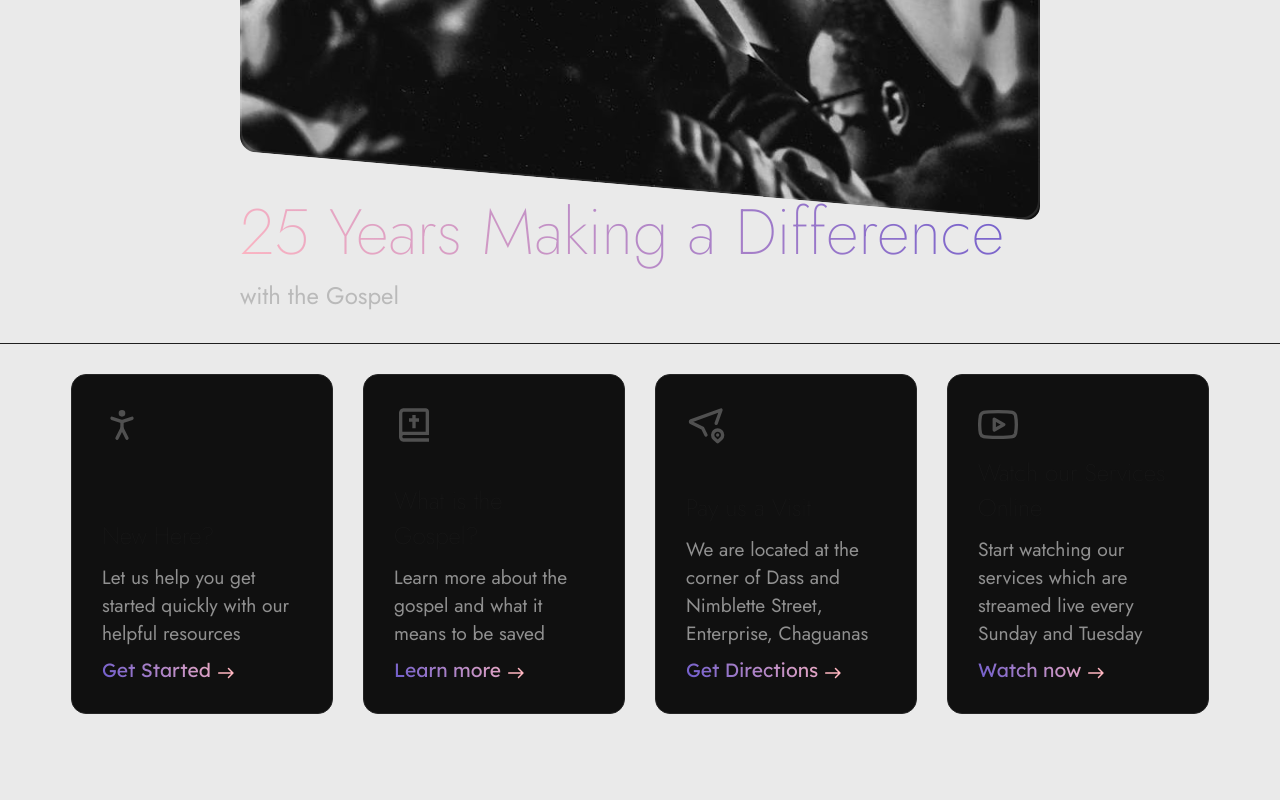
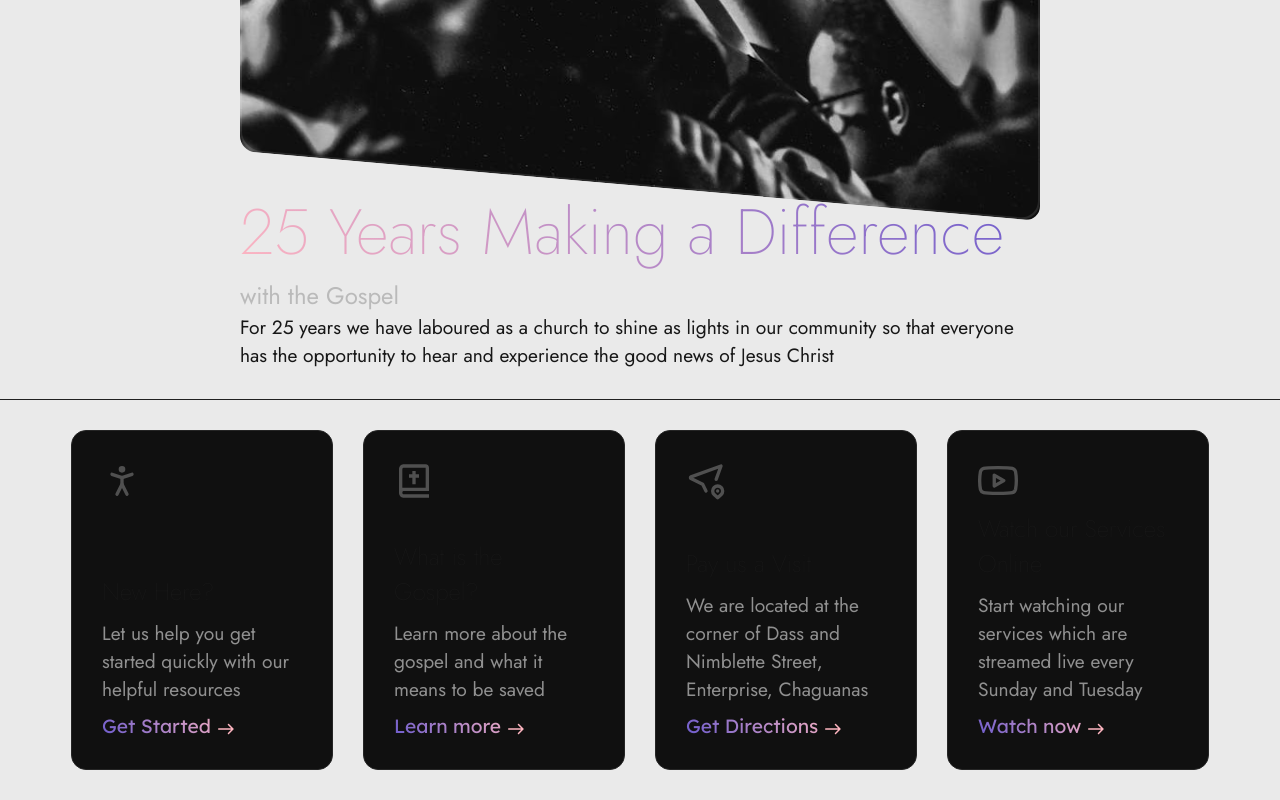
Before and after one commit to sgarcia97/test-app, a Next.js app: page / in a window 1280 px wide. Shown: the part 734-1534 px from the top of the page. Before the commit the page ends 1478 px from the top, so only its background shows below. Built offline with nearby package versions, Linux system fonts and the light colour scheme.

Commit message:
Update page.tsx

```diff
--- a/app/home/page.tsx
+++ b/app/home/page.tsx
@@ -13,7 +13,8 @@ export default function Page() {
       <Header/>
       <Landing
         title="25 Years Making a Difference"
-        subtitle="with the Gospel"/>
+        subtitle="with the Gospel"
+        desc="For 25 years we have laboured as a church to shine as lights in our community so that everyone has the opportunity to hear and experience the good news of Jesus Christ"/>
       <CardWrapper center={true}>
         <Card
         title="New Here?"
```
